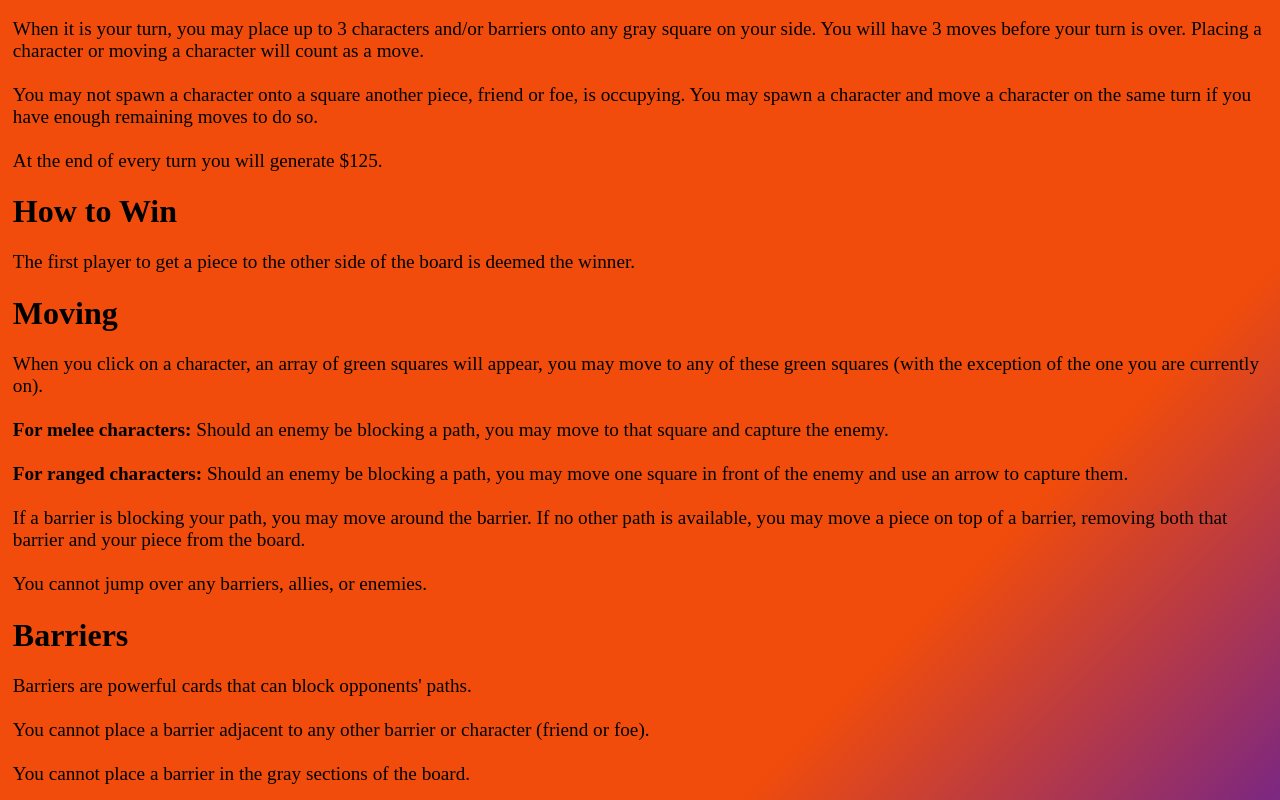
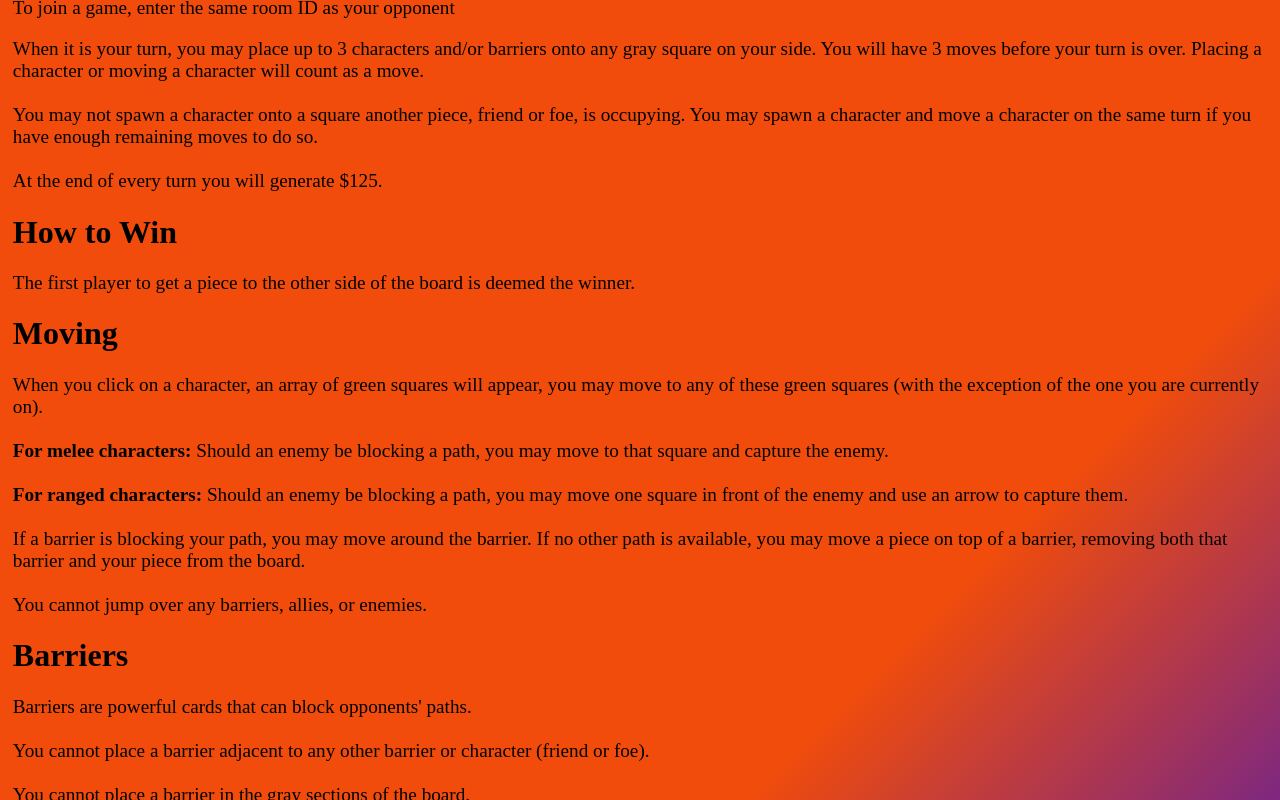
Before and after one commit to BSutton17/OnlineGame, a React (Create React App) app: page / in a window 1280 px wide. Both pictures are taken after a click on the button "How To Play". Shown: the top 800 px of the page. Built offline with nearby package versions, Linux system fonts and the light colour scheme; no server answers.

Commit message:
Update HowToPlay.jsx

```diff
--- a/src/MainMenu/HowToPlay.jsx
+++ b/src/MainMenu/HowToPlay.jsx
@@ -14,6 +14,7 @@ const HowToPlay = () => {
       ) : (
         <div id="how-to-play">
           <h1>How to Play</h1>
+           <p>To join a game, enter the same room ID as your opponent</p>
           <p>
             When it is your turn, you may place up to 3 characters and/or barriers onto any gray square on your side. You will have 3 moves before your turn is over. Placing a character or moving a character will count as a move.
             <br /><br />
```
